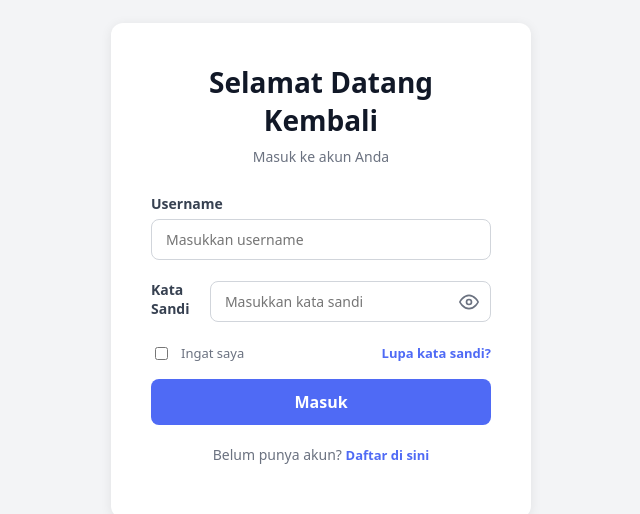
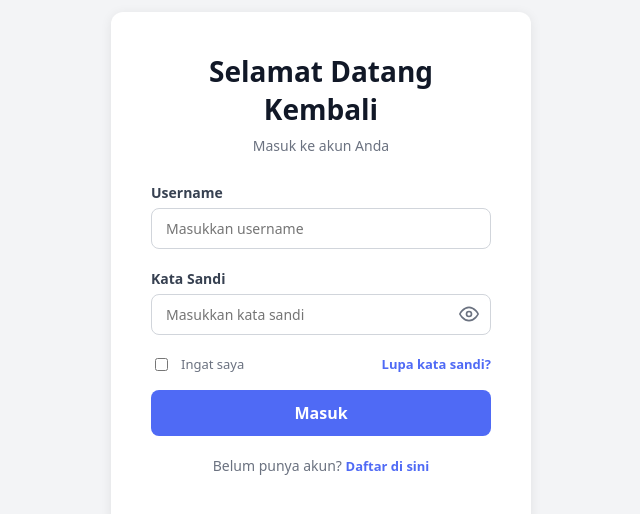
Before and after one commit to fauziahRN/Tugas_Clavis, a React (Vite) app in the folder frontend-react/: page /login in a window 1280 px wide. Shown: the part 138-652 px from the top of the page, without its empty margins (319-959 px from the left). Built offline with nearby package versions, Linux system fonts and the light colour scheme.

Commit message:
fix password label position

```diff
--- a/frontend-react/src/pages/LoginPage.jsx
+++ b/frontend-react/src/pages/LoginPage.jsx
@@ -148,17 +148,22 @@ function LoginPage() {
             placeholder="Masukkan username"
             error={errors.username}
           />
-          <div className="field-group" style={{ position: 'relative', display: 'flex', alignItems: 'center' }}>
-            <label htmlFor="password" className="label">
+          <div style={{ marginBottom: '20px' }}>
+            <label style={{
+              fontSize: '14px',
+              fontWeight: '600',
+              color: '#374151',
+              display: 'block',
+              marginBottom: '6px'
+            }}>
               Kata Sandi
             </label>
+            <div style={{ position: 'relative' }}>
               <input
-              id="password"
                 type={showPassword ? 'text' : 'password'}
                 value={password}
                 onChange={(event) => setPassword(event.target.value)}
                 placeholder="Masukkan kata sandi"
-              className="input"
                 style={{
                   width: '100%',
                   padding: '10px 42px 10px 14px',
@@ -180,10 +185,7 @@ function LoginPage() {
                   display: 'flex',
                   alignItems: 'center',
                   justifyContent: 'center',
-                color: '#9CA3AF',
-                lineHeight: '1',
-                padding: '0',
-                margin: '0'
+                  color: '#9CA3AF'
                 }}
               >
               {showPassword ? (
@@ -204,6 +206,7 @@ function LoginPage() {
               )}
             </span>
             {errors.password && <div className="error-text">{errors.password}</div>}
+          </div>
           </div>
 
           <div className="form-row">
--- a/frontend-react/src/pages/RegisterPage.jsx
+++ b/frontend-react/src/pages/RegisterPage.jsx
@@ -109,17 +109,23 @@ function RegisterPage() {
             placeholder="Masukkan email"
             error={errors.email}
           />
-          <div className="field-group" style={{ position: 'relative', display: 'flex', alignItems: 'center' }}>
-            <label htmlFor="password" className="label">
+          <div style={{ marginBottom: '20px' }}>
+            <label style={{
+              fontSize: '14px',
+              fontWeight: '600',
+              color: '#374151',
+              display: 'block',
+              marginBottom: '6px'
+            }}>
               Kata Sandi
             </label>
+            <div style={{ position: 'relative' }}>
               <input
                 id="password"
                 type={showPassword ? 'text' : 'password'}
                 value={password}
                 onChange={(event) => setPassword(event.target.value)}
                 placeholder="Masukkan kata sandi"
-              className="input"
                 style={{
                   width: '100%',
                   padding: '10px 42px 10px 14px',
@@ -141,10 +147,7 @@ function RegisterPage() {
                   display: 'flex',
                   alignItems: 'center',
                   justifyContent: 'center',
-                color: '#9CA3AF',
-                lineHeight: '1',
-                padding: '0',
-                margin: '0'
+                  color: '#9CA3AF'
                 }}
               >
               {showPassword ? (
@@ -165,6 +168,7 @@ function RegisterPage() {
               )}
             </span>
             {errors.password && <div className="error-text">{errors.password}</div>}
+          </div>
           </div>
           <InputField
             label="Nomor Telepon"
```
Lines whose indentation alone changed are shown as unchanged.
